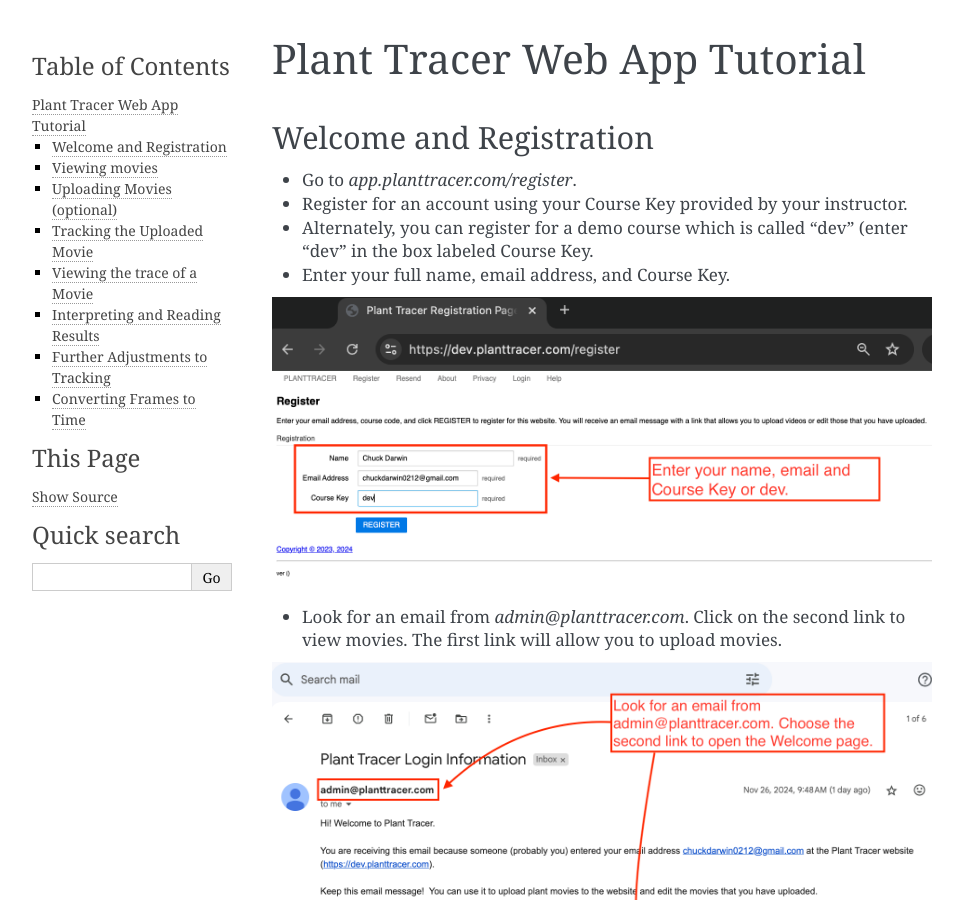
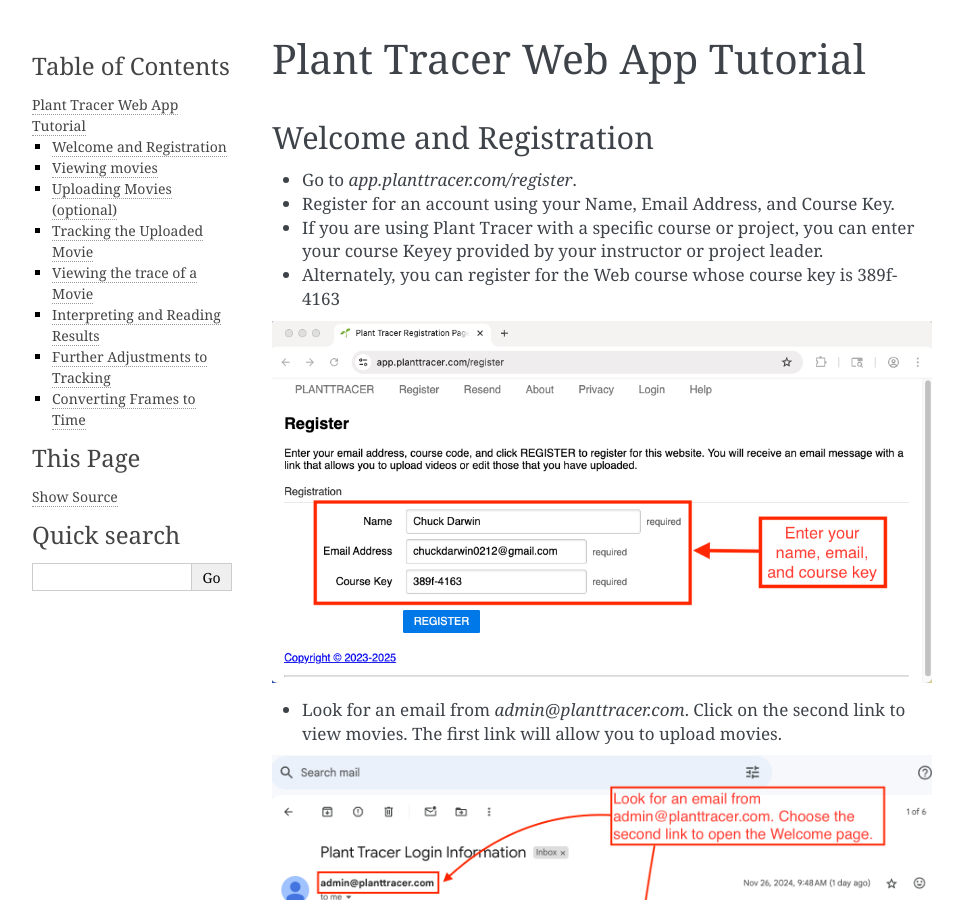
Before and after one commit to Plant-Tracer/webapp, a Sphinx documentation site: the page built from docs/UserTutorial.rst, in a window 1280 px wide and 900 px high. Shown: the whole window, without its empty margins (148-1111 px from the left). Built offline with Sphinx 7.4.7, drawn with Linux system fonts in a browser that asks for light colours; the version number is read from the project's files by our own code.

Commit message:
Fixes #824 new register instructions and image

```diff
--- a/docs/UserTutorial.rst
+++ b/docs/UserTutorial.rst
@@ -4,10 +4,9 @@ Plant Tracer Web App Tutorial
 Welcome and Registration
 -------------------------
 - Go to `app.planttracer.com/register`.
-- Register for an account using your Course Key provided by your instructor.
-- Alternately, you can register for a demo course which is called "dev" (enter "dev" in the box labeled Course Key.
-- Enter your full name, email address, and Course Key.
-
+- Register for an account using your Name, Email Address, and Course Key.
+- If you are using Plant Tracer with a specific course or project, you can enter your course Keyey provided by your instructor or project leader.
+- Alternately, you can register for the Web course whose course key is 389f-4163
 .. image:: tutorial_images/register.png
    :alt: Plant Tracer Registration
 
--- a/docs/index.rst
+++ b/docs/index.rst
@@ -17,6 +17,7 @@ Welcome to Plant Tracer Web Application's documentation!
    DeveloperSetup
    DevSetupAmazonLinuxEC2
    DevSetupUbuntu
+   DeveloperSetup_Mac
    WindowsDevSetup
    Local Development and Github Actions
    EnvironmentVariables
```
Also changed, not shown: docs/tutorial_images/register.png.
